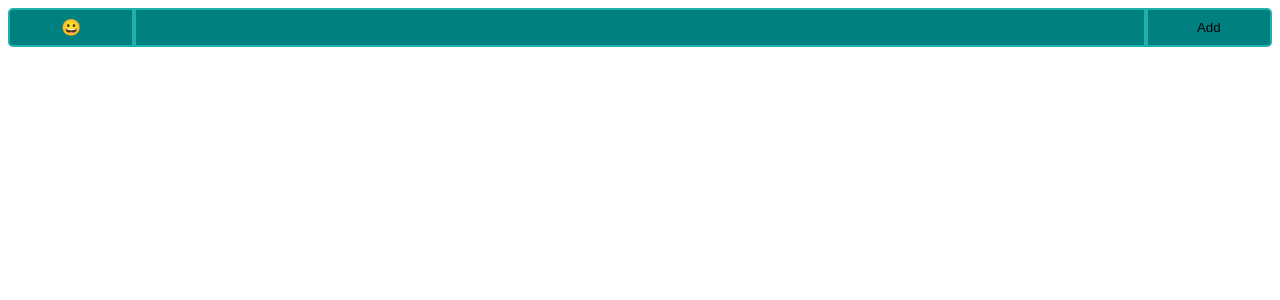
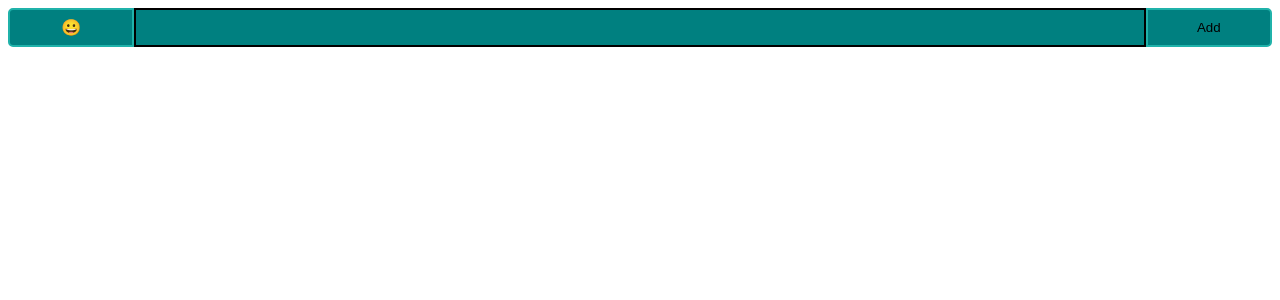
Before and after one commit to tramallo/exercise-emoji_todo_list, a React (Vite) app: page / in a window 1280 px wide. In both pictures the pointer is over the input 639 px from the left and 27 px from the top of the page. Shown: the top 300 px of the page. Built offline with nearby package versions, Linux system fonts and the light colour scheme.

Commit message:
ComboboxInput -> improve focus & hover events style

```diff
--- a/src/components/ComboboxInput.css
+++ b/src/components/ComboboxInput.css
@@ -29,11 +29,9 @@
 .combobox-input > input:active {
   background-color: var(--combobox-input-background-color_active, lightseagreen);
 }
-.combobox-input > input:focus {
+.combobox-input > input:focus,
+.combobox-input > input:hover {
   border: var(--combobox-input-border_focus, 2px solid black);
-}
-.combobox-input > input:hover {
-  color: var(--combobox-input-text-color_hover, white);
 }
 
 .combobox-input > ul {
@@ -68,17 +66,15 @@
   padding: var(--combobox-input-suggestion-padding, 1vw);
   border-radius: var(--combobox-input-suggestion-border-radius, 5px);
 }
+.combobox-input > ul > li:not(:last-child) {
+  margin-bottom: var(--combobox-input-suggestion-separation, 0);
+}
 .combobox-input > ul > li:active {
   background-color: var(--combobox-input-suggestion-background-color_active, lightseagreen);
 }
-.combobox-input > ul > li:focus {
+.combobox-input > ul > li:focus,
+.combobox-input > ul > li:hover {
   border: var(--combobox-input-suggestion-border_focus, 2px solid black);
-}
-.combobox-input > ul > li:hover {
-  color: var(--combobox-input-suggestion-text-color_hover, white);
-}
-.combobox-input > ul > li:not(:last-child) {
-  margin-bottom: var(--combobox-input-suggestion-separation, 0);
 }
 
 .combobox-input.merge-inner-suggestions-border > ul > li:not(:last-child) {
```
